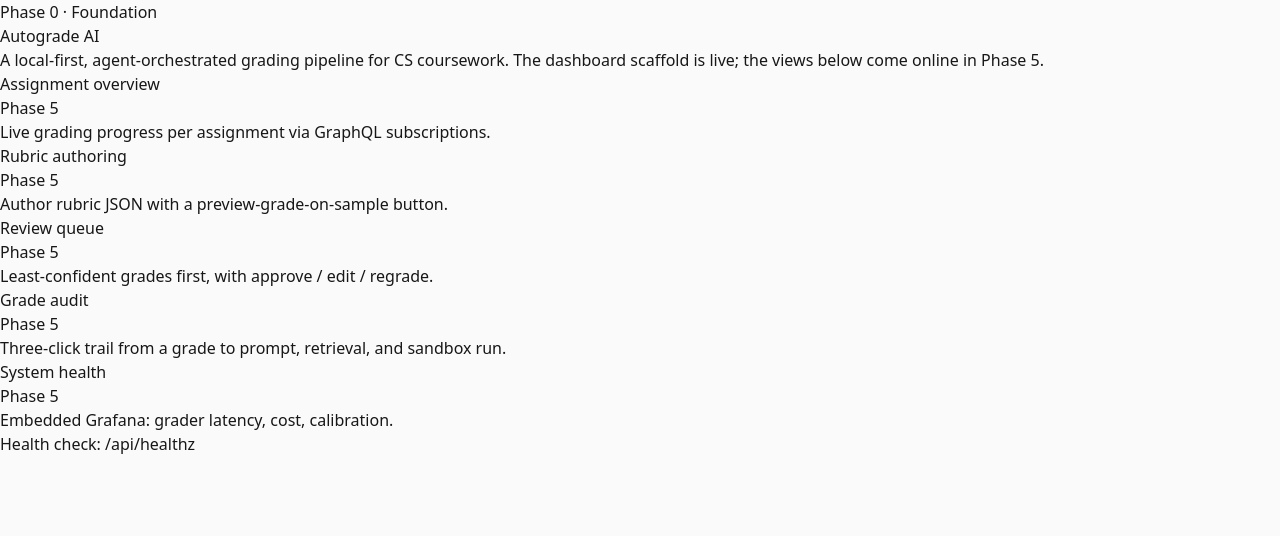
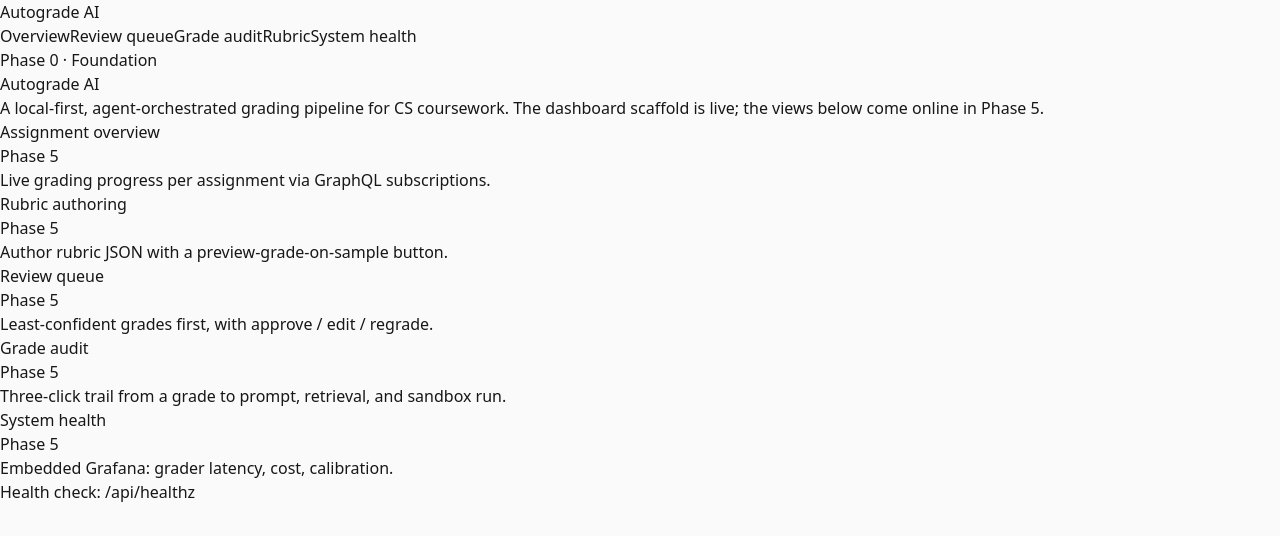
Before and after one commit to sushantlokhande14/autograde-ai, a Next.js app in the folder web/: page / in a window 1280 px wide. Shown: the top 536 px of the page. Built offline with nearby package versions, Linux system fonts and the light colour scheme.

Commit message:
feat: dashboard shell with apollo client
Apollo Client with an HTTP/WebSocket split link for subscriptions, a
GraphQLProvider, and the five-view navigation shell.

```diff
--- a/web/app/layout.tsx
+++ b/web/app/layout.tsx
@@ -1,17 +1,47 @@
 import type { Metadata } from "next";
+import Link from "next/link";
 import "./globals.css";
+import { GraphQLProvider } from "@/lib/apollo";
 
 export const metadata: Metadata = {
   title: "Autograde AI",
-  description: "Local-first, agent-orchestrated grading platform for CS coursework.",
+  description: "Local-first, multi-agent grading platform for CS coursework.",
 };
+
+const nav = [
+  { href: "/", label: "Overview" },
+  { href: "/review", label: "Review queue" },
+  { href: "/audit", label: "Grade audit" },
+  { href: "/rubric", label: "Rubric" },
+  { href: "/health", label: "System health" },
+];
 
 export default function RootLayout({
   children,
 }: Readonly<{ children: React.ReactNode }>) {
   return (
     <html lang="en">
-      <body>{children}</body>
+      <body>
+        <div className="flex min-h-screen">
+          <aside className="w-52 shrink-0 border-r border-neutral-200 bg-white p-4 dark:border-neutral-800 dark:bg-neutral-900">
+            <p className="px-2 text-lg font-semibold tracking-tight">Autograde AI</p>
+            <nav className="mt-6 space-y-1">
+              {nav.map((n) => (
+                <Link
+                  key={n.href}
+                  href={n.href}
+                  className="block rounded-lg px-2 py-1.5 text-sm text-neutral-700 hover:bg-neutral-100 dark:text-neutral-300 dark:hover:bg-neutral-800"
+                >
+                  {n.label}
+                </Link>
+              ))}
+            </nav>
+          </aside>
+          <main className="min-w-0 flex-1">
+            <GraphQLProvider>{children}</GraphQLProvider>
+          </main>
+        </div>
+      </body>
     </html>
   );
 }
--- /dev/null
+++ b/web/lib/apollo.tsx
@@ -0,0 +1,35 @@
+"use client";
+
+import {
+  ApolloClient,
+  ApolloProvider,
+  HttpLink,
+  InMemoryCache,
+  split,
+} from "@apollo/client";
+import { GraphQLWsLink } from "@apollo/client/link/subscriptions";
+import { getMainDefinition } from "@apollo/client/utilities";
+import { createClient } from "graphql-ws";
+
+const API = "http://localhost:8000/graphql";
+const WS = "ws://localhost:8000/graphql";
+
+function makeClient() {
+  const http = new HttpLink({ uri: API });
+  const link =
+    typeof window === "undefined"
+      ? http
+      : split(
+          ({ query }) => {
+            const def = getMainDefinition(query);
+            return def.kind === "OperationDefinition" && def.operation === "subscription";
+          },
+          new GraphQLWsLink(createClient({ url: WS })),
+          http,
+        );
+  return new ApolloClient({ link, cache: new InMemoryCache() });
+}
+
+export function GraphQLProvider({ children }: { children: React.ReactNode }) {
+  return <ApolloProvider client={makeClient()}>{children}</ApolloProvider>;
+}
--- a/web/package.json
+++ b/web/package.json
@@ -9,6 +9,9 @@
     "lint": "next lint"
   },
   "dependencies": {
+    "@apollo/client": "^3.14.1",
+    "graphql": "^17.0.1",
+    "graphql-ws": "^6.0.8",
     "next": "^15.0.3",
     "react": "^19.0.0",
     "react-dom": "^19.0.0"
```
